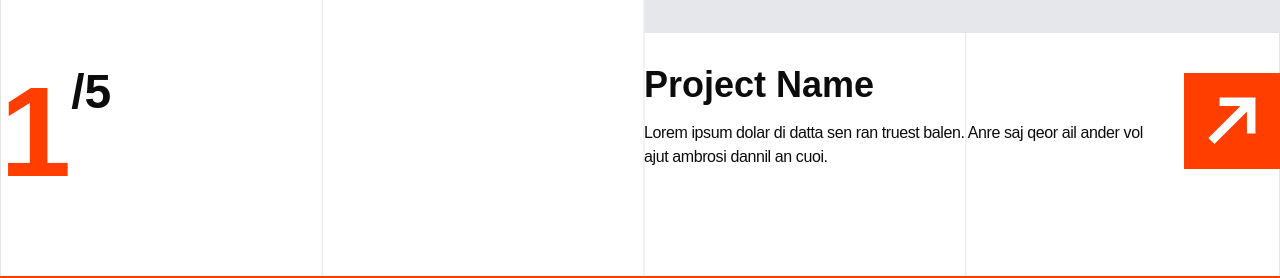
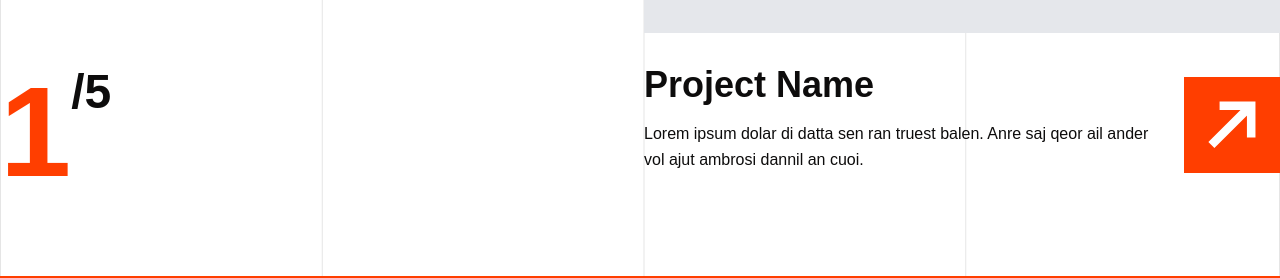
Before and after one commit to sipofnightshade/portfolio_old, a SvelteKit app: page / in a window 1280 px wide. Shown: the part 2060-2338 px from the top of the page. Built offline with nearby package versions, Linux system fonts and the light colour scheme; a web font is replaced by a local one.

Commit message:
fixed-- tracking of fonts on landing page

```diff
--- a/src/routes/+page.svelte
+++ b/src/routes/+page.svelte
@@ -57,7 +57,7 @@
       <div class="flex items-end justify-between">
         <div class="flex flex-col gap-4">
           <h3 class="text-4xl font-bold">Project Name</h3>
-          <p class="max-w-lg font-mono tracking-tight">
+          <p class="max-w-lg leading-relaxed">
             Lorem ipsum dolar di datta sen ran truest balen. Anre saj qeor ail ander vol
             ajut ambrosi dannil an cuoi.
           </p>
```
